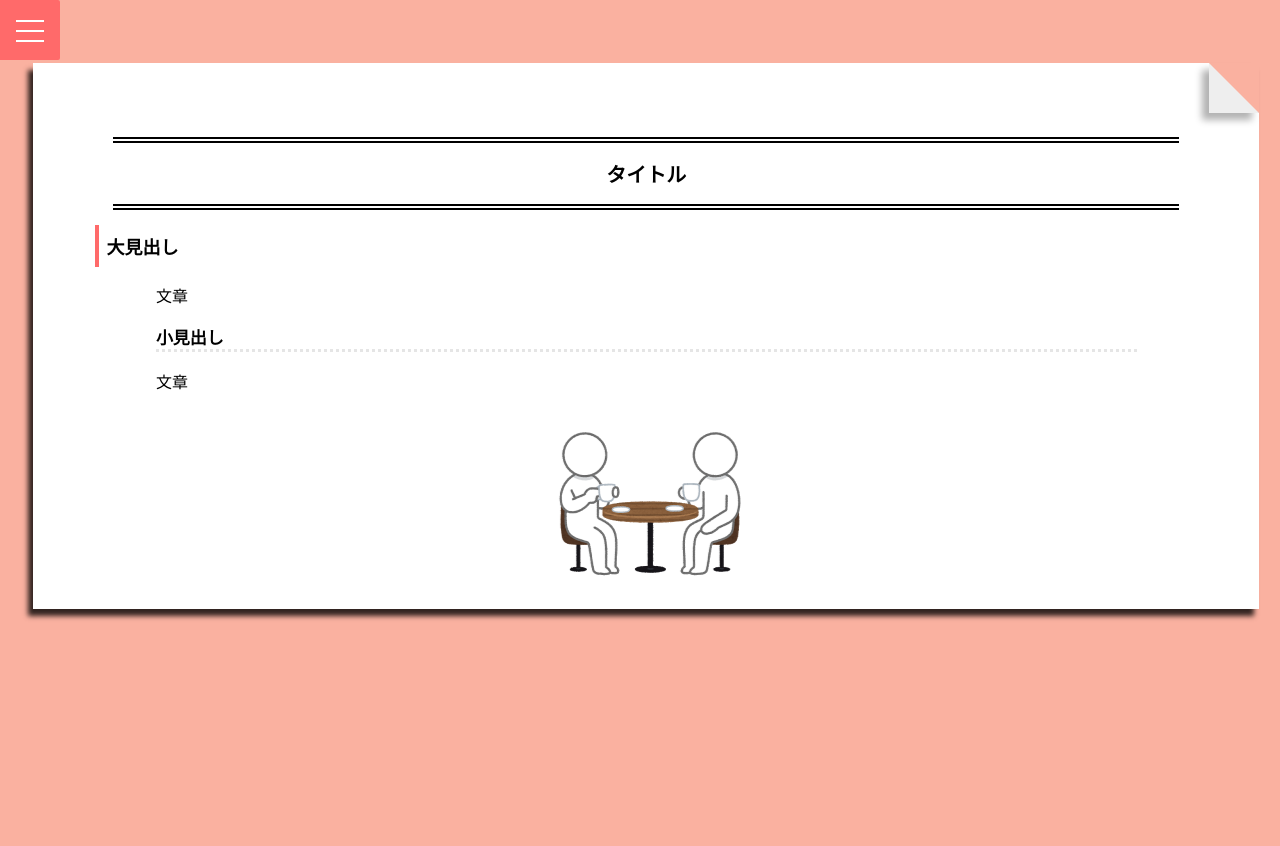
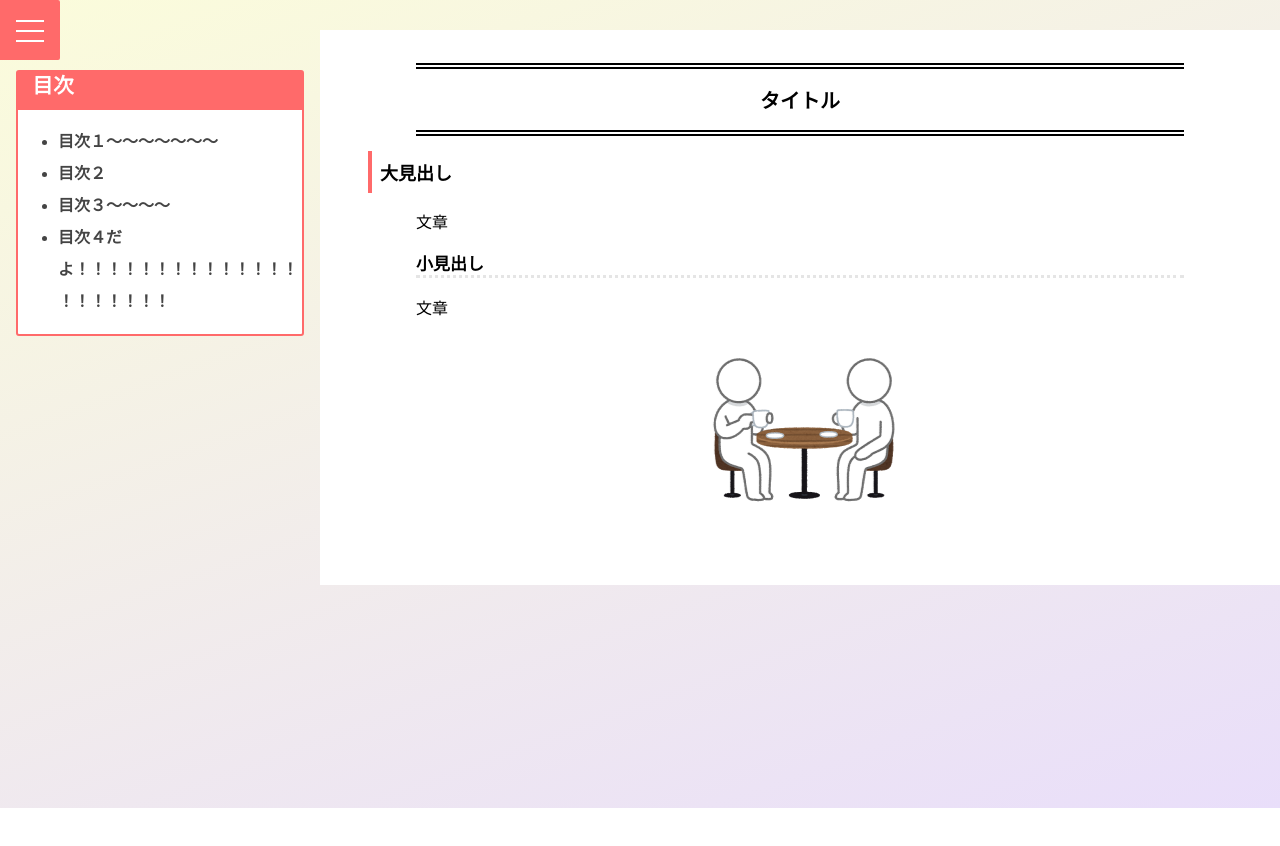
Before and after one commit to Chromasan/sample2, a plain HTML site: page events/page1/page.html in a window 1280 px wide. After the commit the page ends 808 px from the top, so only its background shows below. Drawn offline with Linux system fonts and the light colour scheme.

Commit message:
Add files via upload

```diff
--- a/events/page1/page.css
+++ b/events/page1/page.css
@@ -1,50 +1,131 @@
+/*目次のデザイン装飾*/
+.list {
+    word-wrap:break-word;
+
+    position:relative;
+
+    font-size: 100%; /* 文字の大きさ */
+    font-weight:bold;
+    list-style-type:decimal; /*数字以外が良ければ変更 */
+    background:#fff;
+    border-top:40px solid #ff6a6a; /* 「この記事の目次」周りの色 */
+    border-left:2px solid #ff6a6a; /* 線の太さ */
+    border-right:2px solid #ff6a6a;
+    border-bottom:2px solid #ff6a6a;
+    line-height: 200%; /* 行間 */
+    border-radius: 3px; /* 角丸にしない場合は不要 */
+    color:#444; /* 数字（マーク色変更） */
+
+    margin-top: 70px;
+    width: 90%;
+    margin-left: auto;
+    margin-right: auto;
+}
+/*「この記事の目次」の周囲変更*/
+.list::before {
+    content: "目次";
+    display: block;
+    font-size: 130%;
+    font-weight: bold;
+    position: absolute;
+    top: -40px;/*上からの位置調整*/
+    left: 0px; /*左からの位置調整*/
+    color: #fff !important;
+
+    padding-left: 5%;
+    padding-right: auto;
+}
+/*リンクの色変更と下線を消す*/
+.list li a{
+    color:#444; /* 目次リスト部分のテキスト色 */
+    text-decoration:none; /* リンクの下線をつけたくない場合 */
+}
+
+
+
+
+
+
+
+
+
+
+
+
+
+
+/* 画面サイズの横幅が 768px より小さい場合に適用 */
+@media screen and (max-width: 740px) {
+  .split-box {
+		position:relative;
+		width:100%;
+		height:auto;
+	}
+}
+
+/* 画面サイズの横幅が 480px より大きい場合に適用 */
+@media screen and (min-width: 740px) {
+  .left-box {
+		position:relative;
+		width:25%;
+		height:100%;
+	}
+  .right-box {
+		position:relative;
+		width:75%;
+		height:100%;
+	}
+}
+
+
+/*画面を左右に分解する為のもの*/
+/*https://webdesign-trends.net/entry/2325*/
+.left-box {
+  margin:0;
+  padding:0;
+  float: left;
+}
+
+.right-box {
+  margin:0;
+  padding:0;
+  overflow-y:scroll;
+  float:right;
+}
+
+/*ここまで*/
+
+
 body{
   font-family: 'Noto Serif JP', serif;
   /*background-image: linear-gradient(-20deg, #e9defa 0%, #fbfcdb 100%);*/
-  background: #fab1a0;
+  background-image: linear-gradient(-20deg, #e9defa 0%, #fbfcdb 100%);
   min-width:auto;
   /*背景色が途切れない対策*/
   min-height: 800px;
   height:auto;
+
+  margin-top: 0px;
+  margin-left: 0px;
+  margin-right: 0px;
 }
 
 /*ドッグイヤーの実装*/
 .article{
-  position: relative;
-  -webkit-box-shadow: -5px 7px 5px rgba(0,0,0,0.8);
-  -moz-box-shadow: -5px 7px 5px rgba(0,0,0,0.8);
-  box-shadow: -5px 7px 5px rgba(0,0,0,0.8);
-}
-
-.article::before {
-  content: "";
-  position: absolute;
-  top: 0%;
-  right: 0%;
-  width: 0px;
-  height: 0px;
-  border-bottom: 50px solid #eee;
-  border-right: 50px solid #fab1a0; /* bodyのbackground-color */
-  -webkit-box-shadow: -7px 7px 7px rgba(0,0,0,0.3);
-  -moz-box-shadow: -7px 7px 7px rgba(0,0,0,0.3);
-  box-shadow: -7px 7px 7px rgba(0,0,0,0.3);
-}
-
-
-
-.article{
-  background: #ffffff;
-  margin-top: 5%;
-  margin-left: 2%;
-  margin-right: 1%;
-  margin-bottom: 5%;
+  background-color: #fff;
+  margin-top: 30px;
+  width: 100%;
+  margin-right: auto;
+  margin-left: auto;
+  padding-bottom: 50px;
 }
 
 .title{
   text-align: center;
-  padding-top: 60px;
-  margin-left: 80px;
-  margin-right:80px;
+  padding-top: 20px;
+  margin-left: 10%;
+  margin-right: 10%;
+  margin-bottom: 10px;
 }
 
 
--- a/events/page1/page.html
+++ b/events/page1/page.html
@@ -31,6 +31,21 @@
 
 
   <body>
+
+  <div class="split-box left-box">
+
+    <div class="list">
+      <ul>
+      <li>目次１〜〜〜〜〜〜〜</li>
+      <li>目次２</li>
+      <li>目次３〜〜〜〜</li>
+      <li>目次４だよ！！！！！！！！！！！！！！！！！！！！！</li>
+      </ul>
+    </div>
+
+  </div>
+
+  <div class="split-box right-box">
     <div class="article">
       <div class="title">
         <h1>タイトル</h1>
@@ -50,7 +65,10 @@
             </div>
         </div>
 
+      </div>
 
-    </div>
+  </div>
+
+
   </body>
 </html>
```
